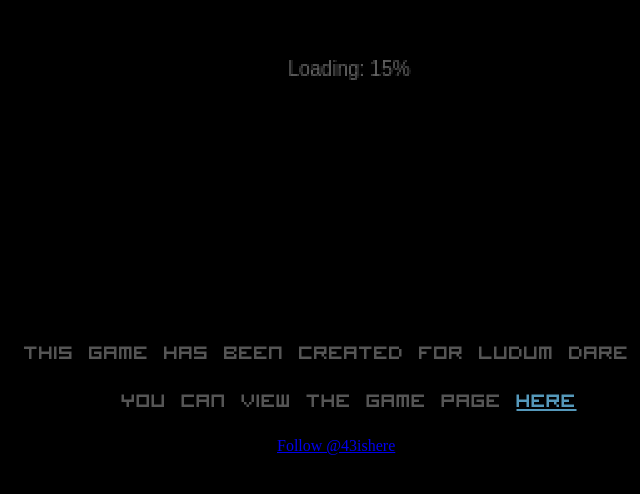
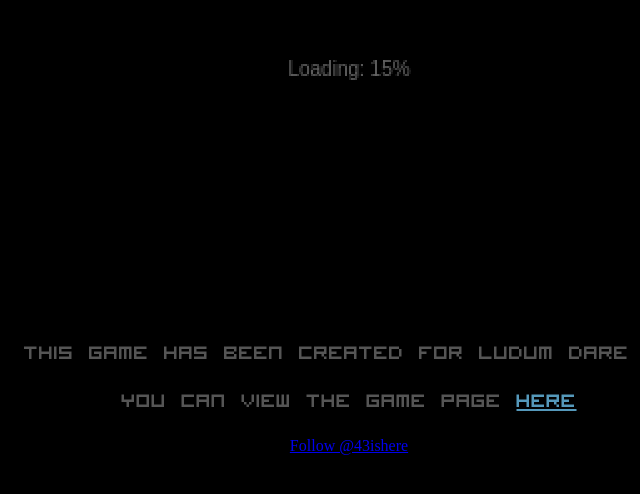
Before and after one commit to 43iscoding/Salvation, a plain HTML site: page index.html in a window 1280 px wide. Shown: the part 244-738 px from the top of the page, 291-931 px from the left. Drawn offline with Linux system fonts and the light colour scheme.

Commit message:
twitter button alignment fix

```diff
--- a/css/style.css
+++ b/css/style.css
@@ -13,7 +13,7 @@ html, body {
 }
 
 #twitter {
-    margin: 0 568px;
+    text-align: center;
 }
 
 #description {
```
